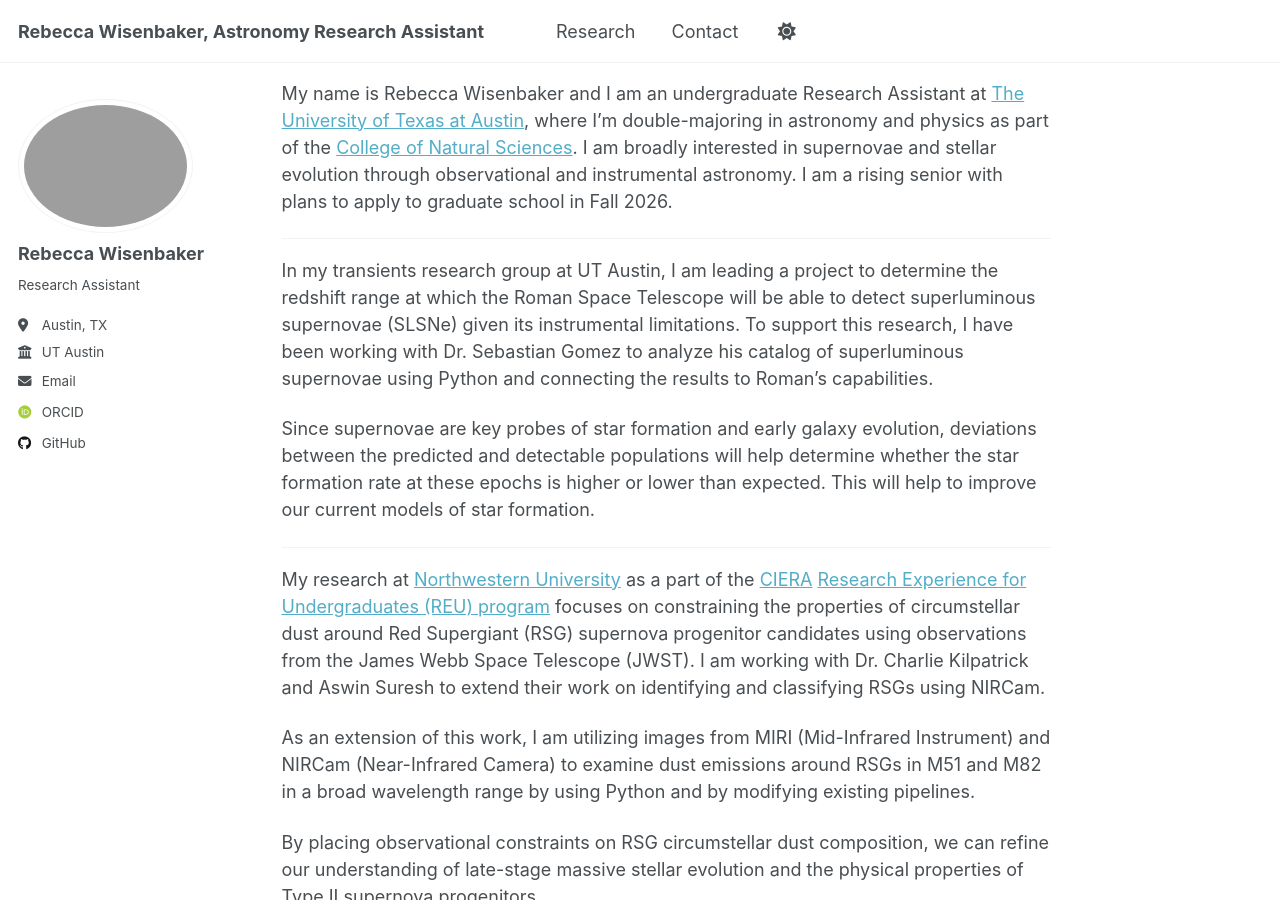
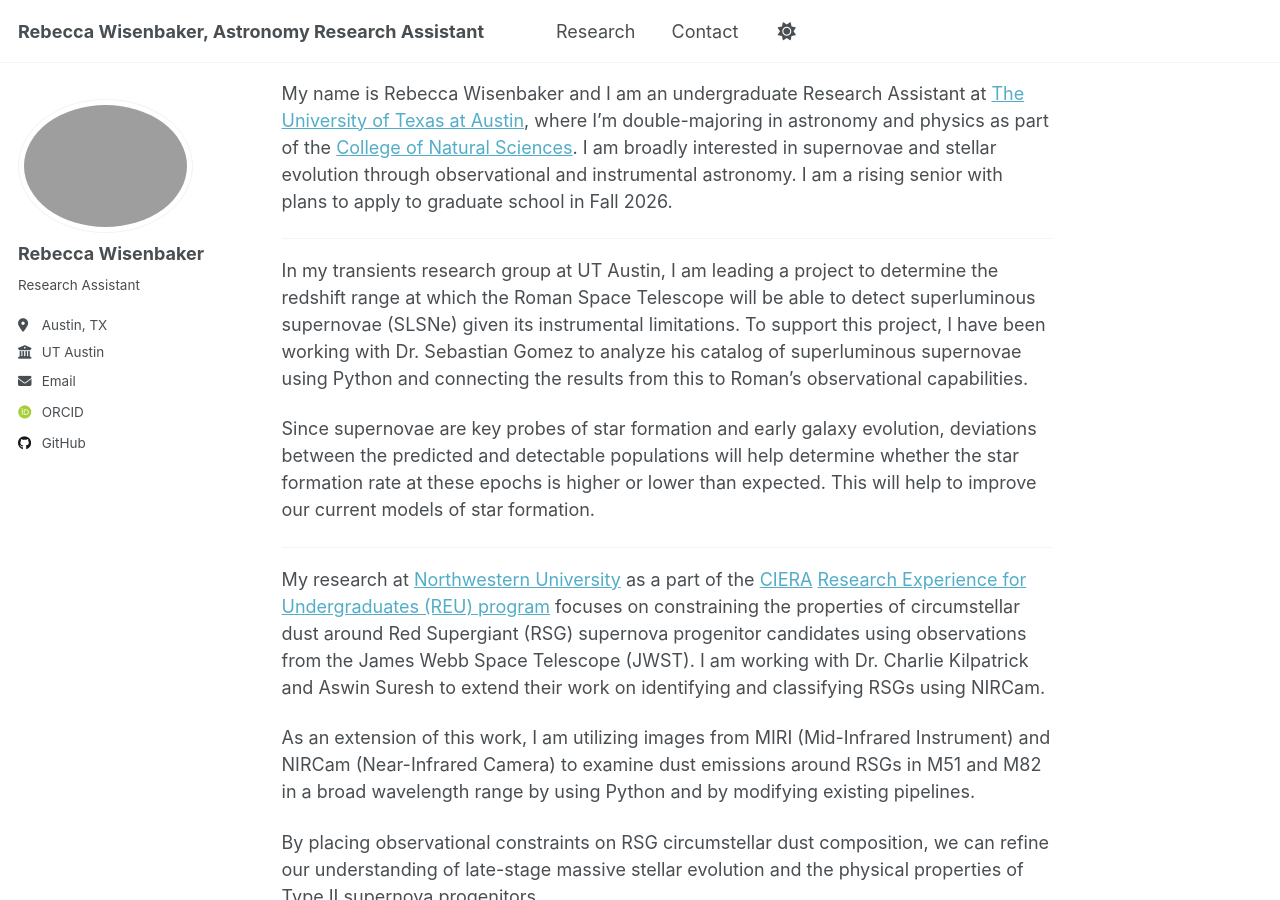
Before and after one commit to rebeccalw87/rebeccalw87.github.io, a Jekyll site: the page built from _pages/about.md, in a window 1280 px wide and 900 px high, scrolled down 639 px. Built offline with Jekyll 4.4.1, drawn with Linux system fonts in a browser that asks for light colours; some web fonts are replaced; a script that is not in the unit is left out.

Commit message:
Update about.md

```diff
--- a/_pages/about.md
+++ b/_pages/about.md
@@ -16,7 +16,7 @@ My name is Rebecca Wisenbaker and I am an undergraduate Research Assistant at [T
 
 ---------
 
-In my transients research group at UT Austin, I am leading a project to determine the redshift range at which the Roman Space Telescope will be able to detect superluminous supernovae (SLSNe) given its instrumental limitations. To support this research, I have been working with Dr. Sebastian Gomez to analyze his catalog of superluminous supernovae using Python and connecting the results to Roman's capabilities.
+In my transients research group at UT Austin, I am leading a project to determine the redshift range at which the Roman Space Telescope will be able to detect superluminous supernovae (SLSNe) given its instrumental limitations. To support this project, I have been working with Dr. Sebastian Gomez to analyze his catalog of superluminous supernovae using Python and connecting the results from this to Roman's observational capabilities.
 
 Since supernovae are key probes of star formation and early galaxy evolution, deviations between the predicted and detectable populations will help determine whether the star formation rate at these epochs is higher or lower than expected. This will help to improve our current models of star formation.
 
```
